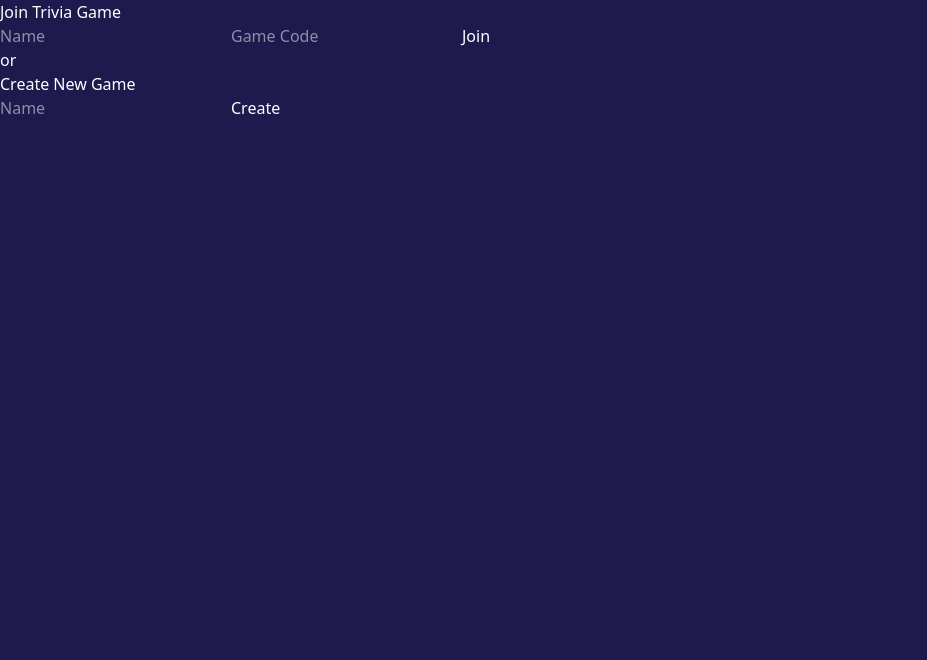
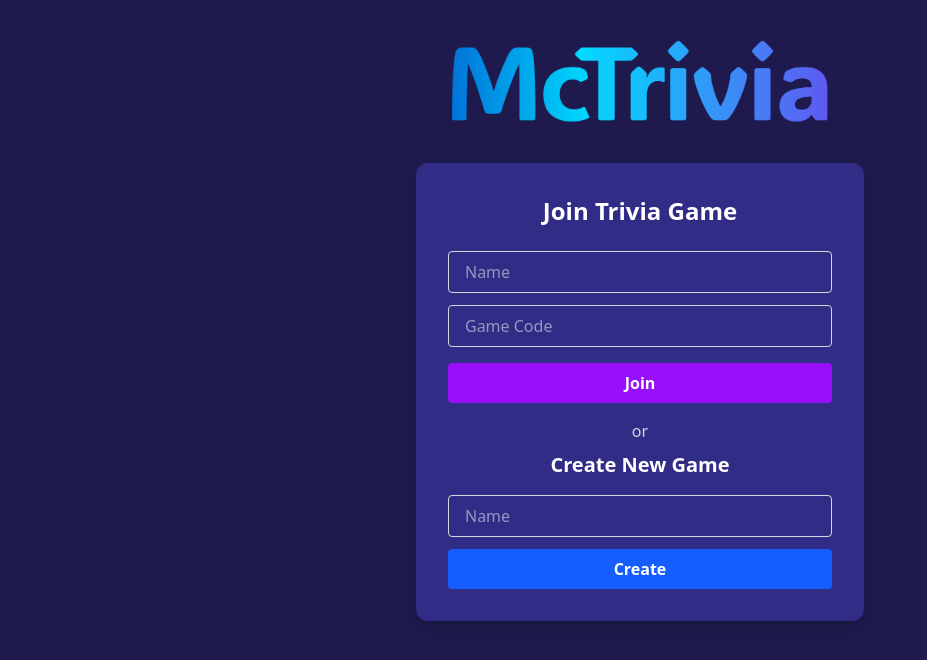
Before and after one commit to seanmcgon/McTrivia, a React (Vite) app in the folder frontend/: page / in a window 1280 px wide. Shown: the top 660 px of the page, without its empty margins (0-927 px from the left). Built offline with nearby package versions, Linux system fonts and the light colour scheme; no server answers.

Commit message:
Add logo and lobby styling, plus anyone can now view leaderboard

```diff
--- a/frontend/src/App.tsx
+++ b/frontend/src/App.tsx
@@ -3,6 +3,7 @@
 import Game from "./components/Game.tsx";
 import type { Socket } from 'socket.io-client';
 import type { PlayersDict } from './components/Game.tsx';
+import logo from './assets/logo.png';
 
 function App() {
   const [inGame, setInGame] = useState(false);
@@ -24,7 +25,8 @@
   };
 
   return (
-    <div className='App bg-indigo-950 min-h-screen text-white'>
+    <div className='App bg-indigo-950 min-h-screen text-white flex flex-col items-center'>
+      <img src={logo} alt='Logo' className='m-10 w-3/4 sm:w-1/2 md:w-80 lg:w-96 max-w-full h-auto'></img>
       {inGame && socket && players
         ? <Game name={name} code={code} socket={socket} id={id} isHost={isHost} curPlayers={players}/>
         : <Lobby onJoin={onJoin} />}
--- a/frontend/src/components/Lobby.tsx
+++ b/frontend/src/components/Lobby.tsx
@@ -61,22 +61,50 @@
   };
 
   if (!playerId) {
-    return <div>Loading...</div>; // Avoid rendering the app until we have the ID
+    return (
+      <div className="flex items-center justify-center h-screen">
+        <div className="text-xl font-semibold">Loading...</div>
+      </div>
+    );
   }
 
   return (
-    <div>
-      <h1>Join Trivia Game</h1>
-      <input placeholder="Name" onChange={(e) => setName(e.target.value)} />
-      <input
-        placeholder="Game Code"
-        onChange={(e) => setCode(e.target.value.toUpperCase())}
-      />
-      <button onClick={joinGame}>Join</button>
-      <p>or</p>
-      <h1>Create New Game</h1>
-      <input placeholder="Name" onChange={(e) => setName(e.target.value)} />
-      <button onClick={createGame}>Create</button>
+    <div className="flex items-center justify-center w-full max-w-11/12">
+      <div className="bg-indigo-900 rounded-xl shadow-lg p-8 w-full max-w-md flex flex-col items-center">
+        <h1 className="text-2xl font-bold mb-6 text-white">Join Trivia Game</h1>
+        <input
+          className="mb-3 w-full px-4 py-2 border border-gray-300 rounded focus:outline-none focus:ring-2 focus:ring-purple-400"
+          placeholder="Name"
+          onChange={(e) => setName(e.target.value)}
+          value={name}
+        />
+        <input
+          className="mb-4 w-full px-4 py-2 border border-gray-300 rounded focus:outline-none focus:ring-2 focus:ring-purple-400"
+          placeholder="Game Code"
+          onChange={(e) => setCode(e.target.value.toUpperCase())}
+          value={code}
+        />
+        <button
+          className="w-full bg-purple-600 text-white font-semibold py-2 rounded hover:bg-purple-700 transition mb-2"
+          onClick={joinGame}
+        >
+          Join
+        </button>
+        <p className="my-2 text-gray-300">or</p>
+        <h2 className="text-xl font-bold mb-4 text-white">Create New Game</h2>
+        <input
+          className="mb-3 w-full px-4 py-2 border border-gray-300 rounded focus:outline-none focus:ring-2 focus:ring-blue-400"
+          placeholder="Name"
+          onChange={(e) => setName(e.target.value)}
+          value={name}
+        />
+        <button
+          className="w-full bg-blue-600 text-white font-semibold py-2 rounded hover:bg-blue-700 transition"
+          onClick={createGame}
+        >
+          Create
+        </button>
+      </div>
     </div>
   );
 }
--- a/frontend/src/components/Question.tsx
+++ b/frontend/src/components/Question.tsx
@@ -72,6 +72,7 @@
     if (!socket) return;
 
     const handleNewQuestion = (newQuestion: Q) => {
+      setShowLeaderboard(false);
       setShowAnswers(false);
       setQuestion(newQuestion.qText);
       setCorrectAns(newQuestion.correctA);
@@ -168,9 +169,9 @@
           </button>
         );
       })}
-      {showAnswers && isHost && (
+      {showAnswers && (
         <div>
-          <button onClick={nextClick}>Next Question</button>
+          {isHost && <button onClick={nextClick}>Next Question</button>}
           <button onClick={() => setShowLeaderboard(true)}>Leaderboard</button>
         </div>
       )}
```
Also changed, not shown: frontend/src/assets/logo.png (added).
